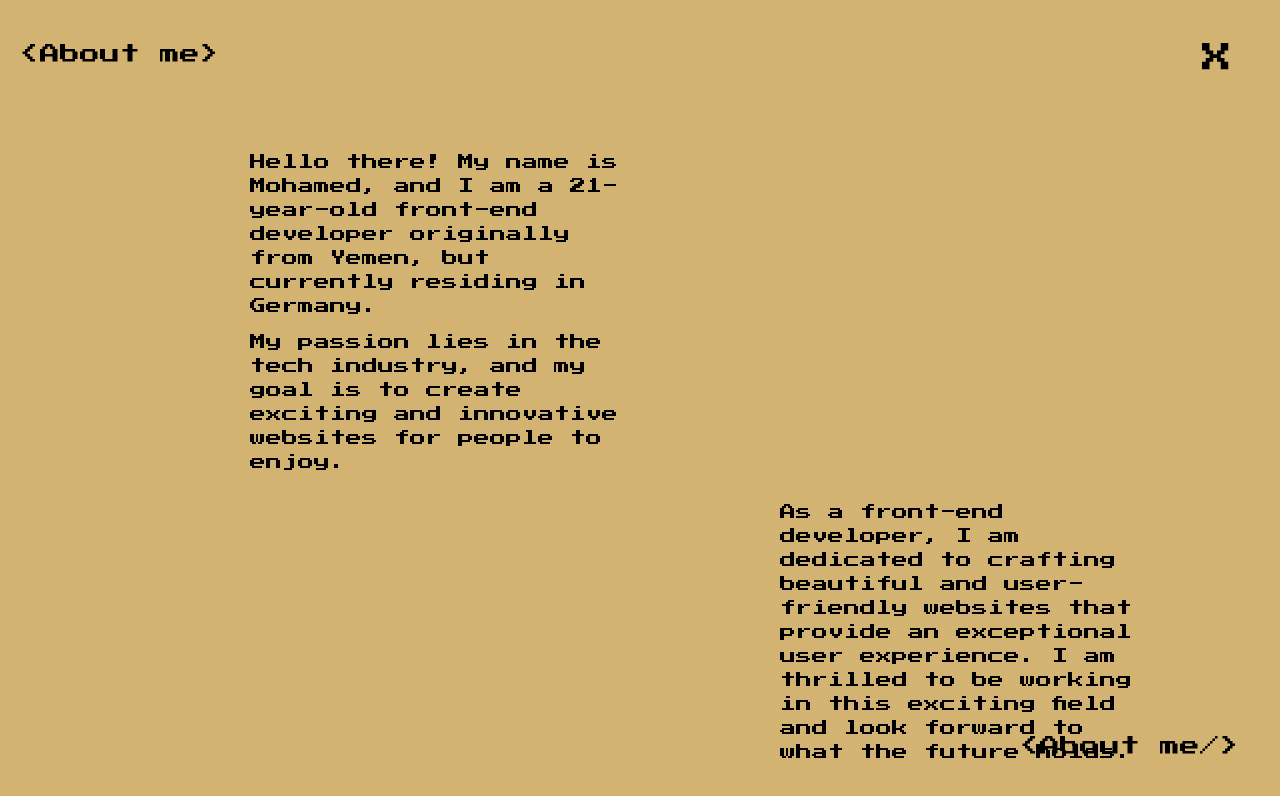
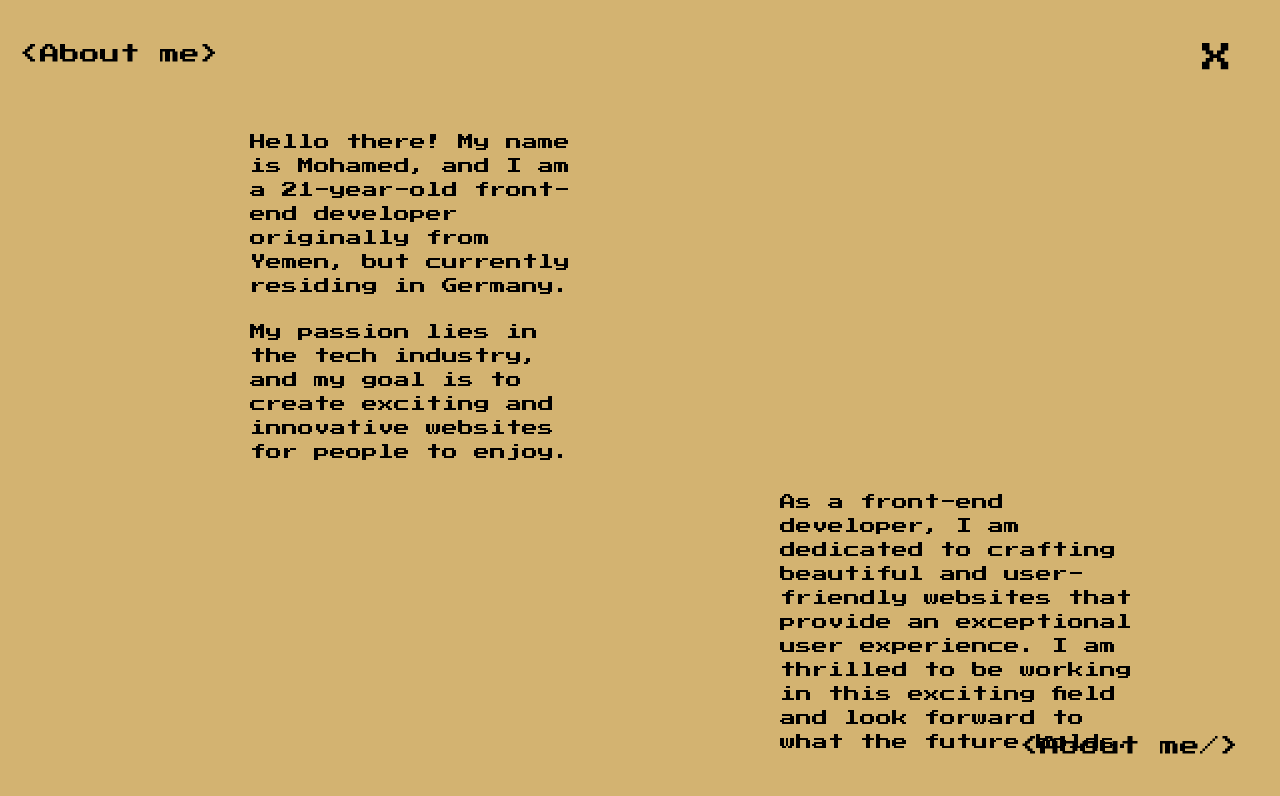
Before and after one commit to Moh-alshaibi/My-Portfolio-, a React (Vite) app: page /aboutme in a window 1280 px wide. Shown: the top 796 px of the page. Built offline with nearby package versions, Linux system fonts and the light colour scheme.

Commit message:
added improvements

```diff
--- a/src/index.css
+++ b/src/index.css
@@ -14,17 +14,17 @@ body {
 }
 
 .aboutmep1{
-  margin-top: 150PX;
+  margin-top: 130PX;
   margin-left: 250px;
-  width: 30%;
+  width: 25%;
   height: 100px;
 
 }
 
 .aboutmep2{
-  margin-top: 80PX;
+  margin-top: 90PX;
   margin-left: 250px;
-  width: 30%;
+  width: 27%;
   height: 100px;
 
 }
--- a/src/pages/Home.jsx
+++ b/src/pages/Home.jsx
@@ -23,7 +23,7 @@ const Home = () => {
             applications and websites.
           </p>
           <p className="ml-96 mt-8 w-7/12 text-lg">
-            These files offer a unique and exciting{" "}
+            These files offer a unique and exhilarating{" "}
             <span className="text-yellow-800">opportunity</span> to explore my
             work, where you can learn more about my{" "}
             <span className="text-yellow-700">skills</span> and{" "}
```
